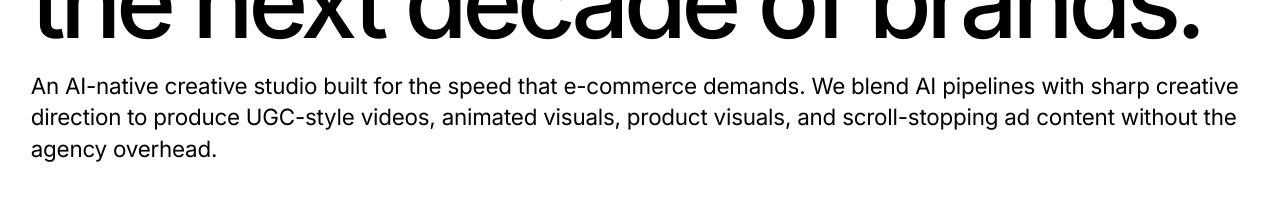
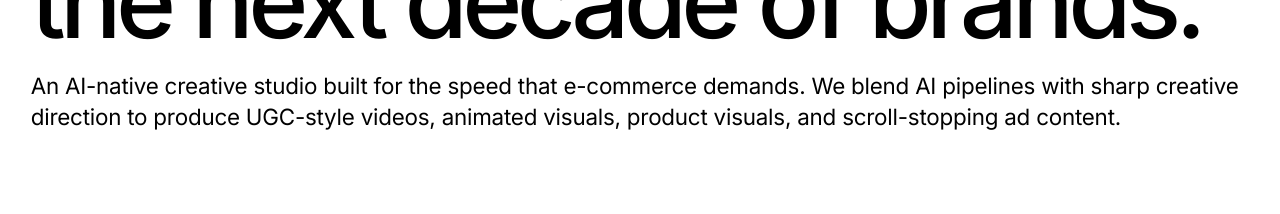
Before and after one commit to operacreatives/operacreativesweb, a Next.js app: page / in a window 1280 px wide. Shown: the part 293-507 px from the top of the page. Built offline with nearby package versions, Linux system fonts and the light colour scheme; no server answers.

Commit message:
update hero intro text and rename portfolio tab to Our Work

```diff
--- a/components/WorkMarquee.tsx
+++ b/components/WorkMarquee.tsx
@@ -86,7 +86,7 @@ export function WorkMarquee() {
         </div>
         <h2>The production house for the next decade of brands.</h2>
         <p className="marquee-section__intro">
-          An AI-native creative studio built for the speed that e-commerce demands. We blend AI pipelines with sharp creative direction to produce UGC-style videos, animated visuals, product visuals, and scroll-stopping ad content without the agency overhead.
+          An AI-native creative studio built for the speed that e-commerce demands. We blend AI pipelines with sharp creative direction to produce UGC-style videos, animated visuals, product visuals, and scroll-stopping ad content.
         </p>
       </div>
 
--- a/components/WorkShowcase.tsx
+++ b/components/WorkShowcase.tsx
@@ -5,7 +5,7 @@ import { useState, type ReactNode } from "react";
 type TabKey = "work" | "fifa";
 
 const TABS: Array<{ key: TabKey; index: string; label: string }> = [
-  { key: "work", index: "01", label: "Selected Work" },
+  { key: "work", index: "01", label: "Our Work" },
   { key: "fifa", index: "02", label: "FIFA World Cup Animations" },
 ];
 
```
